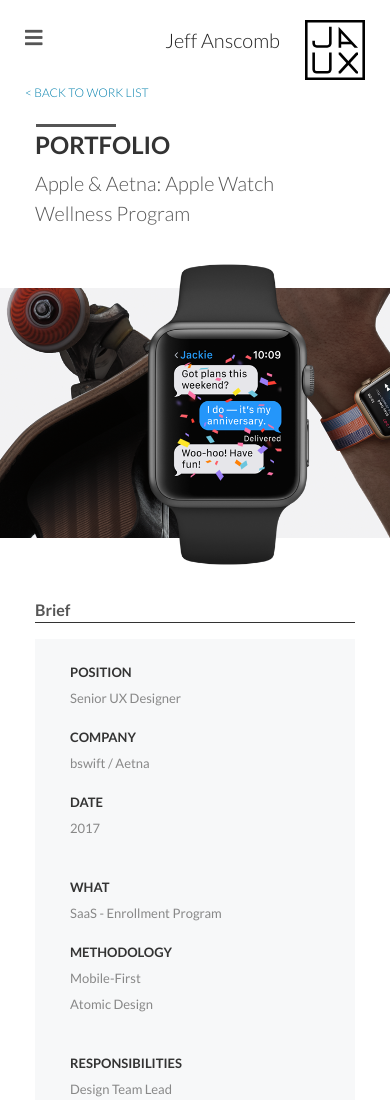
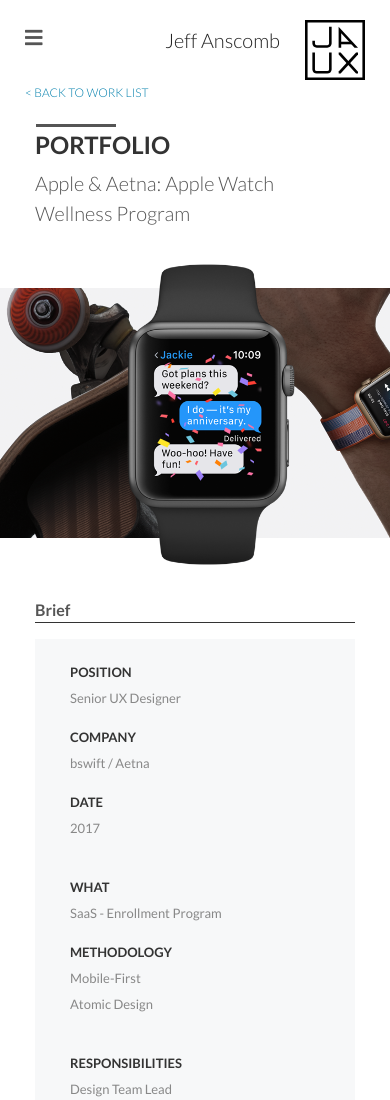
Before and after one commit to janscomb/janscomb.github.io, a plain HTML site: page portfolio_Apple.html in a window 390 px wide. Shown: the top 1100 px of the page. Drawn offline with Linux system fonts and the light colour scheme.

Commit message:
Update style.css

```diff
--- a/css/style.css
+++ b/css/style.css
@@ -913,7 +913,7 @@ hr.briefHR {
   .appleWatch {
 	position: absolute;
 	top: -25px;
-	left: 10px;
+	left: -10px;
 	z-index: 202;
 	text-align: right;
   }
```
